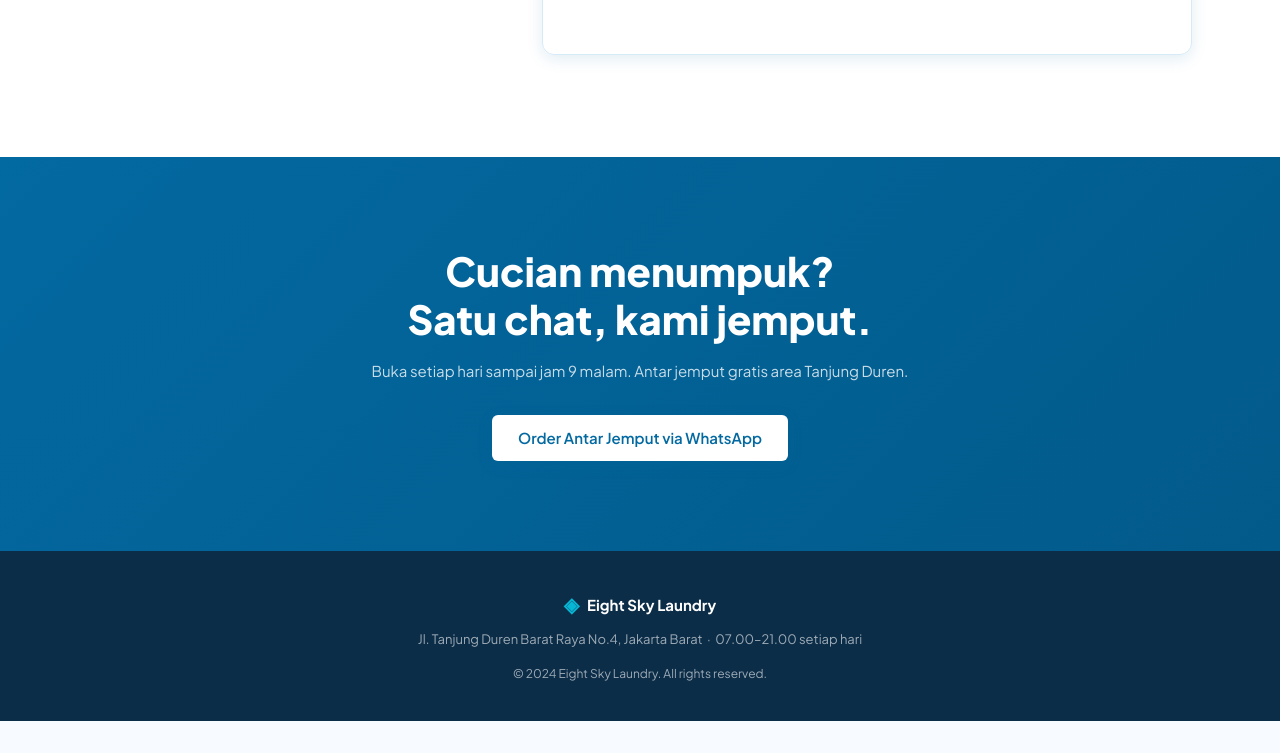
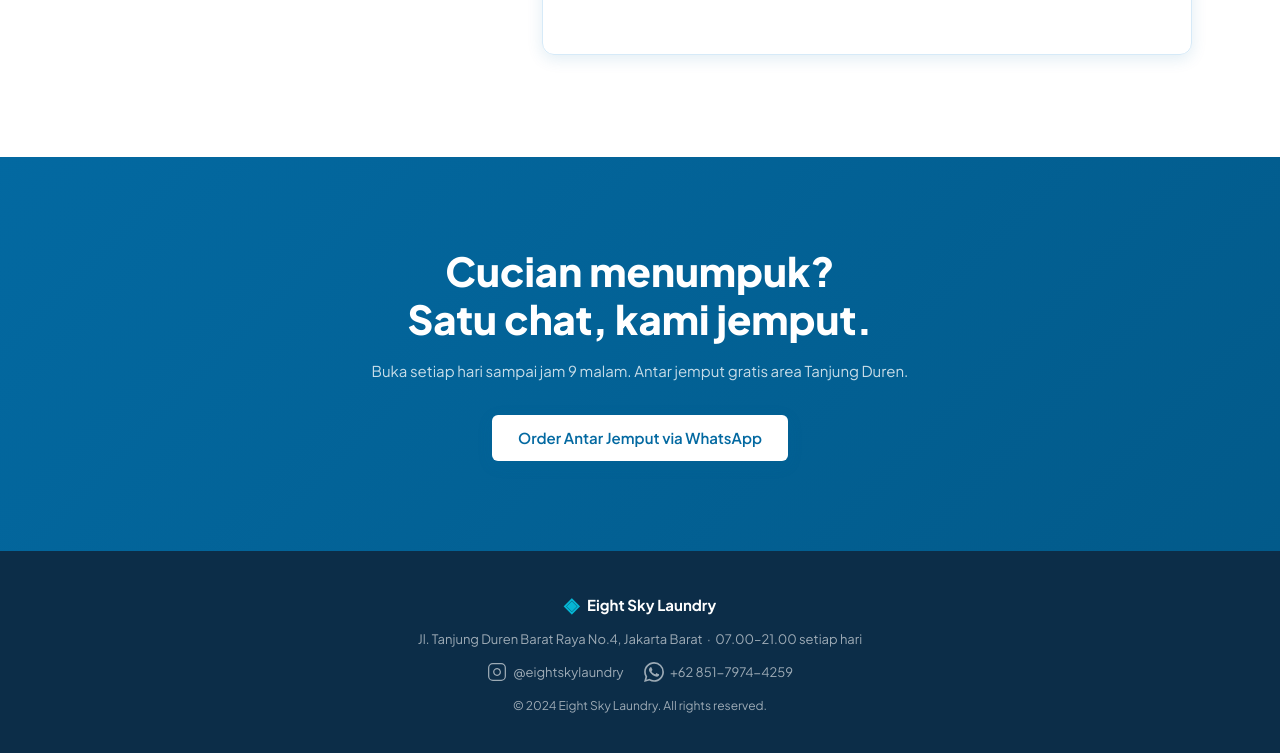
Before and after one commit to alekyoanda9/eight-sky-laundry-vite, a website built with Vite: page index.html in a window 1280 px wide. Shown: the part 3635-4388 px from the top of the page. Before the commit the page ends 4356 px from the top, so only its background shows below. Built offline with nearby package versions, Linux system fonts and the light colour scheme; grey boxes are pictures that could not be loaded.

Commit message:
fix: tambah Instagram @eightskylaundry — footer social links + JSON-LD sameAs

```diff
--- a/index.html
+++ b/index.html
@@ -357,6 +357,16 @@
           <span>Eight Sky Laundry</span>
         </div>
         <p class="footer__addr">Jl. Tanjung Duren Barat Raya No.4, Jakarta Barat &nbsp;·&nbsp; 07.00–21.00 setiap hari</p>
+        <div class="footer__social">
+          <a href="https://www.instagram.com/eightskylaundry" target="_blank" rel="noopener noreferrer" aria-label="Instagram Eight Sky Laundry">
+            <svg viewBox="0 0 24 24" fill="none" stroke="currentColor" stroke-width="1.5" width="20" height="20" aria-hidden="true"><rect x="2" y="2" width="20" height="20" rx="5" ry="5"/><path d="M16 11.37A4 4 0 1112.63 8 4 4 0 0116 11.37z"/><line x1="17.5" y1="6.5" x2="17.51" y2="6.5"/></svg>
+            @eightskylaundry
+          </a>
+          <a href="https://wa.me/6285179744259" target="_blank" rel="noopener noreferrer" aria-label="WhatsApp Eight Sky Laundry">
+            <svg viewBox="0 0 24 24" fill="currentColor" width="20" height="20" aria-hidden="true"><path d="M17.472 14.382c-.297-.149-1.758-.867-2.03-.967-.273-.099-.471-.148-.67.15-.197.297-.767.966-.94 1.164-.173.199-.347.223-.644.075-.297-.15-1.255-.463-2.39-1.475-.883-.788-1.48-1.761-1.653-2.059-.173-.297-.018-.458.13-.606.134-.133.298-.347.446-.52.149-.174.198-.298.298-.497.099-.198.05-.371-.025-.52-.075-.149-.669-1.612-.916-2.207-.242-.579-.487-.5-.669-.51-.173-.008-.371-.01-.57-.01-.198 0-.52.074-.792.372-.272.297-1.04 1.016-1.04 2.479 0 1.462 1.065 2.875 1.213 3.074.149.198 2.096 3.2 5.077 4.487.709.306 1.262.489 1.694.625.712.227 1.36.195 1.871.118.571-.085 1.758-.719 2.006-1.413.248-.694.248-1.289.173-1.413-.074-.124-.272-.198-.57-.347m-5.421 7.403h-.004a9.87 9.87 0 01-5.031-1.378l-.361-.214-3.741.982.998-3.648-.235-.374a9.86 9.86 0 01-1.51-5.26c.001-5.45 4.436-9.884 9.888-9.884 2.64 0 5.122 1.03 6.988 2.898a9.825 9.825 0 012.893 6.994c-.003 5.45-4.437 9.884-9.885 9.884m8.413-18.297A11.815 11.815 0 0012.05 0C5.495 0 .16 5.335.157 11.892c0 2.096.547 4.142 1.588 5.945L.057 24l6.305-1.654a11.882 11.882 0 005.683 1.448h.005c6.554 0 11.89-5.335 11.893-11.893a11.821 11.821 0 00-3.48-8.413z"/></svg>
+            +62 851-7974-4259
+          </a>
+        </div>
         <p class="footer__copy">&copy; 2024 Eight Sky Laundry. All rights reserved.</p>
       </div>
     </footer>
--- a/style.css
+++ b/style.css
@@ -711,6 +711,22 @@
   margin-top: .25rem;
 }
 
+.footer__social {
+  display: flex;
+  gap: 1.25rem;
+  flex-wrap: wrap;
+  justify-content: center;
+}
+.footer__social a {
+  display: flex;
+  align-items: center;
+  gap: .4rem;
+  font-size: .8125rem;
+  color: rgba(255,255,255,.6);
+  transition: color .18s;
+}
+.footer__social a:hover { color: #fff; }
+
 /* ---------- WA FLOAT ---------- */
 .wa-float {
   position: fixed;
```
